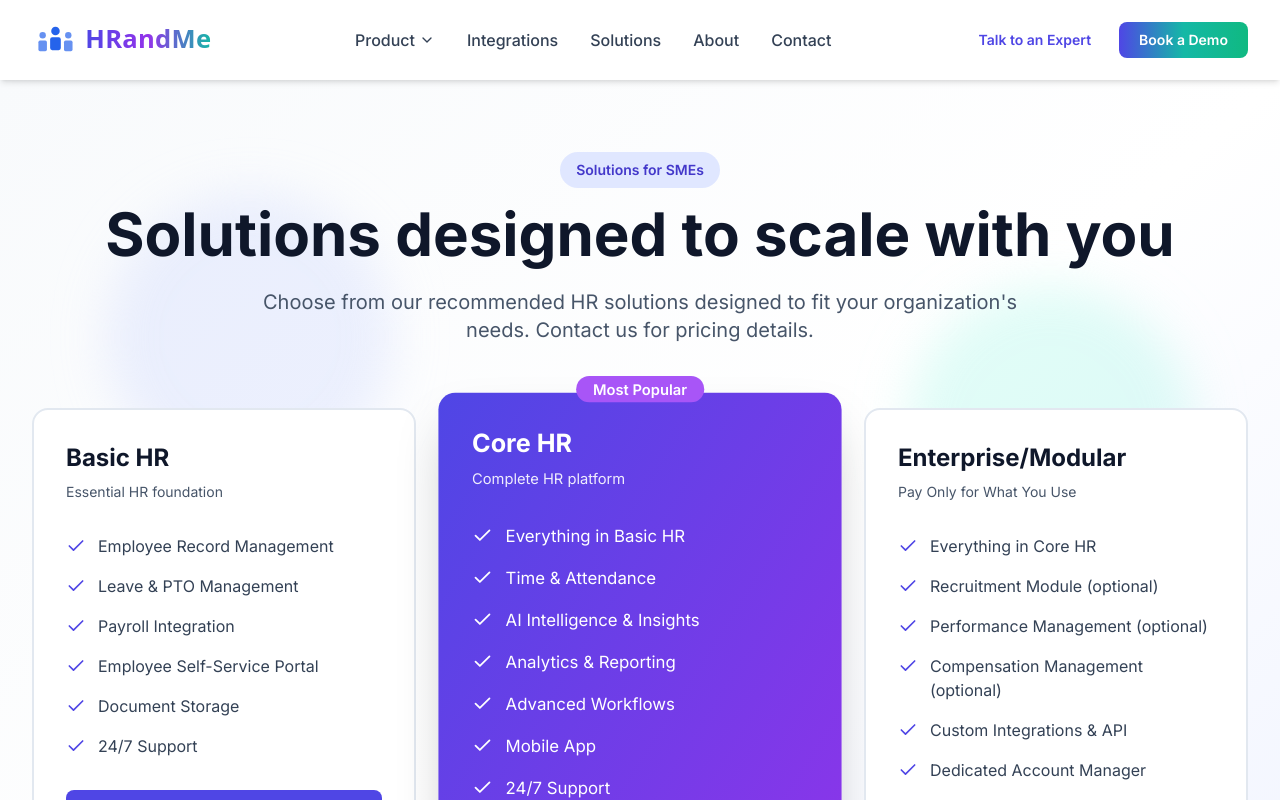
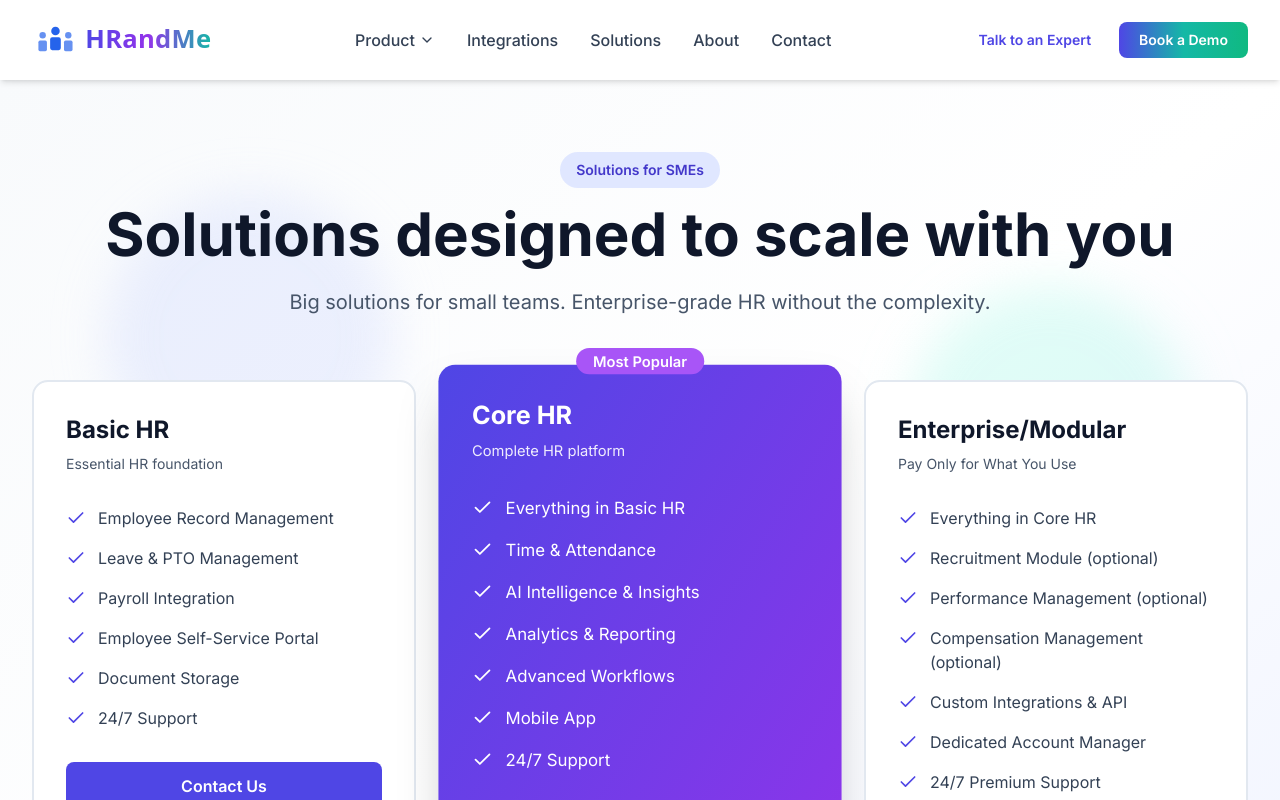
Before and after one commit to PixieDa7/hrandme, a Next.js app: page /solutions in a window 1280 px wide. Shown: the top 800 px of the page. Built offline with nearby package versions, Linux system fonts and the light colour scheme.

Commit message:
Update solutions page description to 'Big solutions for small teams. Enterprise-grade HR without the complexity.'

```diff
--- a/app/solutions/page.tsx
+++ b/app/solutions/page.tsx
@@ -111,7 +111,7 @@ export default function SolutionsPage() {
               Solutions designed to scale with you
             </h1>
             <p className="text-xl text-neutral-600 max-w-3xl mx-auto">
-              Choose from our recommended HR solutions designed to fit your organization's needs. Contact us for pricing details.
+              Big solutions for small teams. Enterprise-grade HR without the complexity.
             </p>
           </div>
 
```
